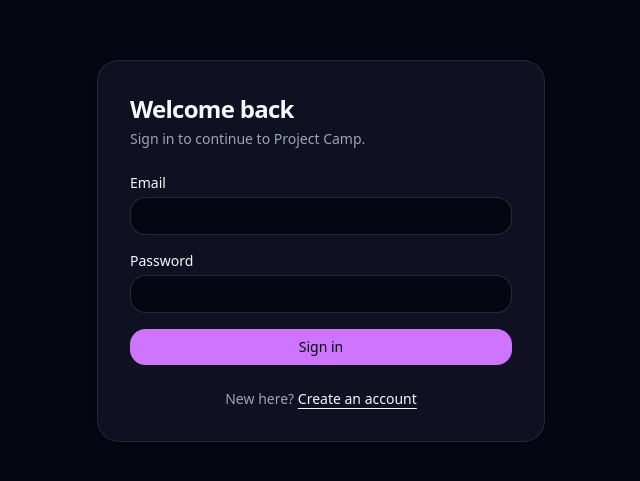
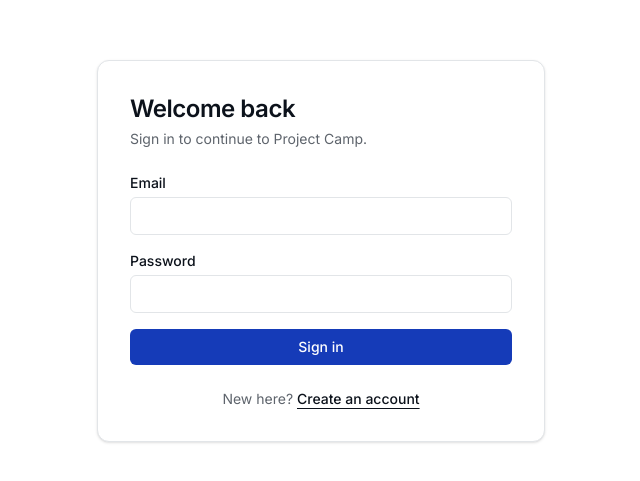
Before and after one commit to ishikaaaa123/Basecamp, a React (Vite) app in the folder FRONTEND/: page /login in a window 1280 px wide. Shown: the part 149-630 px from the top of the page, without its empty margins (319-959 px from the left). Built offline with nearby package versions, Linux system fonts and the light colour scheme; no server answers.

Commit message:
updating ui

```diff
--- a/FRONTEND/index.html
+++ b/FRONTEND/index.html
@@ -1,11 +1,17 @@
 <!doctype html>
-<html lang="en" class="dark">
+<html lang="en">
   <head>
     <meta charset="UTF-8" />
     <meta name="viewport" content="width=device-width, initial-scale=1.0" />
     <meta
       name="description"
-      content="Collaborative project management for projects, tasks, and teams."
+      content="Project Camp — collaborative project management for teams."
+    />
+    <link rel="preconnect" href="https://fonts.googleapis.com" />
+    <link rel="preconnect" href="https://fonts.gstatic.com" crossorigin />
+    <link
+      href="https://fonts.googleapis.com/css2?family=Inter:wght@400;500;600;700&display=swap"
+      rel="stylesheet"
     />
     <title>Project Camp</title>
   </head>
--- a/FRONTEND/src/routes/__root.tsx
+++ b/FRONTEND/src/routes/__root.tsx
@@ -88,7 +88,7 @@ function RootComponent() {
   return (
     <QueryClientProvider client={queryClient}>
       <Outlet />
-      <Toaster position="top-right" richColors closeButton theme="dark" />
+      <Toaster position="top-right" richColors closeButton theme="light" />
     </QueryClientProvider>
   );
 }
--- a/FRONTEND/src/styles.css
+++ b/FRONTEND/src/styles.css
@@ -4,13 +4,19 @@
 
 @custom-variant dark (&:is(.dark *));
 
+/*
+ * Clean enterprise SaaS design system.
+ * White surfaces, thin borders, single blue accent, Inter typography.
+ * Inspired by Linear, Stripe, GitHub, Vercel, Notion.
+ */
+
 @theme inline {
   --radius-sm: calc(var(--radius) - 4px);
   --radius-md: calc(var(--radius) - 2px);
   --radius-lg: var(--radius);
   --radius-xl: calc(var(--radius) + 4px);
-  --radius-2xl: calc(var(--radius) + 8px);
-  --radius-3xl: calc(var(--radius) + 12px);
+  --radius-2xl: calc(var(--radius) + 6px);
+  --radius-3xl: calc(var(--radius) + 10px);
   --color-background: var(--background);
   --color-foreground: var(--foreground);
   --color-card: var(--card);
@@ -40,56 +46,57 @@
   --color-cyan: var(--cyan);
   --color-amber: var(--amber);
   --color-pink: var(--pink);
-  --font-display: "Bricolage Grotesque", ui-sans-serif, system-ui, sans-serif;
-  --font-sans: "Plus Jakarta Sans", ui-sans-serif, system-ui, sans-serif;
-  --font-mono: "JetBrains Mono", ui-monospace, monospace;
+  --font-display: "Inter", ui-sans-serif, system-ui, -apple-system, sans-serif;
+  --font-sans: "Inter", ui-sans-serif, system-ui, -apple-system, sans-serif;
+  --font-mono: ui-monospace, SFMono-Regular, "SF Mono", Consolas, monospace;
 }
 
 :root {
-  --radius: 1.1rem;
-  /* Dark-only application surface. */
-  color-scheme: dark;
-  --background: oklch(0.13 0.03 280);
-  --foreground: oklch(0.98 0.005 250);
-  --card: oklch(0.18 0.035 280);
-  --card-foreground: oklch(0.98 0.005 250);
-  --popover: oklch(0.18 0.035 280);
-  --popover-foreground: oklch(0.98 0.005 250);
-  --primary: oklch(0.72 0.22 310);
-  --primary-foreground: oklch(0.13 0.03 280);
-  --secondary: oklch(0.26 0.05 285);
-  --secondary-foreground: oklch(0.98 0.005 250);
-  --muted: oklch(0.22 0.03 280);
-  --muted-foreground: oklch(0.72 0.03 270);
-  --accent: oklch(0.32 0.1 305);
-  --accent-foreground: oklch(0.98 0.005 250);
-  --destructive: oklch(0.68 0.24 25);
-  --destructive-foreground: oklch(0.98 0.005 250);
-  --border: oklch(1 0 0 / 10%);
-  --input: oklch(1 0 0 / 14%);
-  --ring: oklch(0.72 0.22 310);
+  --radius: 0.5rem;
+  color-scheme: light;
 
-  --brand: oklch(0.72 0.24 310); /* magenta-violet */
-  --brand-2: oklch(0.7 0.22 250); /* electric blue */
-  --cyan: oklch(0.85 0.16 195); /* neon cyan */
-  --amber: oklch(0.82 0.17 75); /* warm amber */
-  --pink: oklch(0.78 0.2 350); /* hot pink */
+  --background: oklch(1 0 0);
+  --foreground: oklch(0.18 0.02 260);
+  --card: oklch(1 0 0);
+  --card-foreground: oklch(0.18 0.02 260);
+  --popover: oklch(1 0 0);
+  --popover-foreground: oklch(0.18 0.02 260);
 
-  --chart-1: oklch(0.72 0.24 310);
-  --chart-2: oklch(0.75 0.18 195);
-  --chart-3: oklch(0.7 0.22 250);
-  --chart-4: oklch(0.82 0.17 75);
-  --chart-5: oklch(0.78 0.2 350);
+  /* Primary = deep, saturated blue */
+  --primary: oklch(0.42 0.20 265);
+  --primary-foreground: oklch(1 0 0);
 
-  --gradient-brand: linear-gradient(
-    120deg,
-    oklch(0.72 0.24 310),
-    oklch(0.7 0.22 250) 55%,
-    oklch(0.85 0.16 195)
-  );
-  --gradient-warm: linear-gradient(120deg, oklch(0.78 0.2 350), oklch(0.82 0.17 75));
-  --shadow-glow: 0 20px 60px -20px color-mix(in oklab, var(--brand) 55%, transparent);
-  --shadow-glow-cyan: 0 20px 60px -20px color-mix(in oklab, var(--cyan) 55%, transparent);
+  --secondary: oklch(0.97 0.005 250);
+  --secondary-foreground: oklch(0.22 0.02 260);
+  --muted: oklch(0.97 0.005 250);
+  --muted-foreground: oklch(0.5 0.015 260);
+  --accent: oklch(0.96 0.01 255);
+  --accent-foreground: oklch(0.22 0.02 260);
+  --destructive: oklch(0.6 0.22 25);
+  --destructive-foreground: oklch(1 0 0);
+
+  --border: oklch(0.92 0.005 250);
+  --input: oklch(0.92 0.005 250);
+  --ring: oklch(0.42 0.20 265);
+
+  /* Brand accent palette — restored for gradients & icon tiles */
+  --brand: oklch(0.42 0.20 265);      /* deep blue */
+  --brand-2: oklch(0.55 0.22 285);    /* indigo/violet */
+  --cyan: oklch(0.72 0.14 220);       /* cyan */
+  --amber: oklch(0.78 0.16 75);       /* amber */
+  --pink: oklch(0.68 0.20 350);       /* pink */
+
+  --chart-1: oklch(0.42 0.20 265);
+  --chart-2: oklch(0.72 0.14 220);
+  --chart-3: oklch(0.65 0.15 150);
+  --chart-4: oklch(0.78 0.16 75);
+  --chart-5: oklch(0.68 0.20 350);
+
+  /* Legacy tokens neutralized to subtle blue tint */
+  --gradient-brand: var(--brand);
+  --gradient-warm: var(--brand);
+  --shadow-glow: 0 1px 2px rgba(15, 23, 42, 0.04), 0 1px 3px rgba(15, 23, 42, 0.06);
+  --shadow-glow-cyan: 0 1px 2px rgba(15, 23, 42, 0.04), 0 1px 3px rgba(15, 23, 42, 0.06);
 }
 
 @layer base {
@@ -103,96 +110,71 @@
     background-color: var(--color-background);
     color: var(--color-foreground);
     font-family: var(--font-sans);
-    font-feature-settings: "ss01", "cv11";
     -webkit-font-smoothing: antialiased;
-    background-image:
-      radial-gradient(
-        ellipse 1000px 600px at 15% -10%,
-        color-mix(in oklab, var(--brand) 22%, transparent),
-        transparent 60%
-      ),
-      radial-gradient(
-        ellipse 900px 600px at 90% 10%,
-        color-mix(in oklab, var(--brand-2) 18%, transparent),
-        transparent 60%
-      ),
-      radial-gradient(
-        ellipse 800px 500px at 50% 110%,
-        color-mix(in oklab, var(--cyan) 15%, transparent),
-        transparent 60%
-      );
-    background-attachment: fixed;
+    -moz-osx-font-smoothing: grayscale;
+    font-feature-settings: "cv02", "cv03", "cv04", "cv11";
   }
   h1,
   h2,
   h3,
   h4 {
     font-family: var(--font-display);
-    letter-spacing: -0.03em;
+    letter-spacing: -0.02em;
     font-weight: 600;
+    color: var(--color-foreground);
   }
 }
 
+/* Legacy utility overrides — kept so existing components stay on-brand
+   without touching every file. All resolve to clean, minimal styling. */
+
 @utility text-gradient {
-  background: var(--gradient-brand);
-  background-size: 200% 200%;
+  background: linear-gradient(135deg, var(--brand), var(--brand-2));
   -webkit-background-clip: text;
   background-clip: text;
+  -webkit-text-fill-color: transparent;
   color: transparent;
-  animation: gradient-shift 10s ease infinite;
 }
 
 @utility text-gradient-warm {
-  background: var(--gradient-warm);
+  background: linear-gradient(135deg, var(--amber), var(--pink));
   -webkit-background-clip: text;
   background-clip: text;
+  -webkit-text-fill-color: transparent;
   color: transparent;
 }
 
+/* Filled blue feature card — white text, deep blue background,
+   subtle gradient sheen and hover elevation. */
 @utility card-vibrant {
-  position: relative;
-  background: linear-gradient(
-    180deg,
-    color-mix(in oklab, var(--card) 80%, transparent),
-    color-mix(in oklab, var(--card) 40%, transparent)
-  );
-  backdrop-filter: blur(14px) saturate(140%);
-  border: 1px solid color-mix(in oklab, white 8%, transparent);
+  background: linear-gradient(135deg, oklch(0.42 0.20 265), oklch(0.34 0.18 268));
+  color: #ffffff;
+  border: 1px solid oklch(0.34 0.18 268);
+  border-radius: var(--radius);
+  box-shadow:
+    0 1px 2px rgba(15, 23, 42, 0.06),
+    0 10px 30px -18px oklch(0.42 0.20 265 / 0.55);
   transition:
-    border-color 0.3s,
-    transform 0.3s,
-    box-shadow 0.3s;
+    transform 0.2s ease,
+    box-shadow 0.2s ease,
+    background 0.2s ease;
+
+  & h1, & h2, & h3, & h4, & h5, & h6 { color: #ffffff; }
+  & p, & span, & div { color: inherit; }
+  & .text-muted-foreground { color: rgba(255, 255, 255, 0.75) !important; }
+
   &:hover {
-    border-color: color-mix(in oklab, var(--brand) 60%, transparent);
-    box-shadow: var(--shadow-glow);
+    box-shadow:
+      0 4px 8px rgba(15, 23, 42, 0.08),
+      0 20px 40px -18px oklch(0.42 0.20 265 / 0.7);
   }
 }
 
-@keyframes gradient-shift {
-  0%,
-  100% {
-    background-position: 0% 50%;
-  }
-  50% {
-    background-position: 100% 50%;
-  }
-}
 @utility animate-gradient {
-  background-size: 200% 200%;
-  animation: gradient-shift 8s ease infinite;
+  animation: none;
 }
 
-@keyframes pulse-glow {
-  0%,
-  100% {
-    opacity: 0.35;
-    transform: scale(1);
-  }
-  50% {
-    opacity: 0.75;
-    transform: scale(1.05);
-  }
+@utility animate-pulse-glow {
+  animation: none;
+  opacity: 0;
 }
-@utility animate-pulse-glow {
-  animation: pulse-glow 5s ease-in-out infinite;
-}
```
